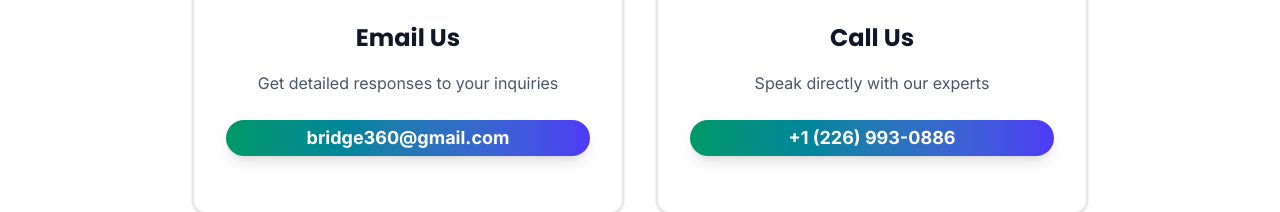
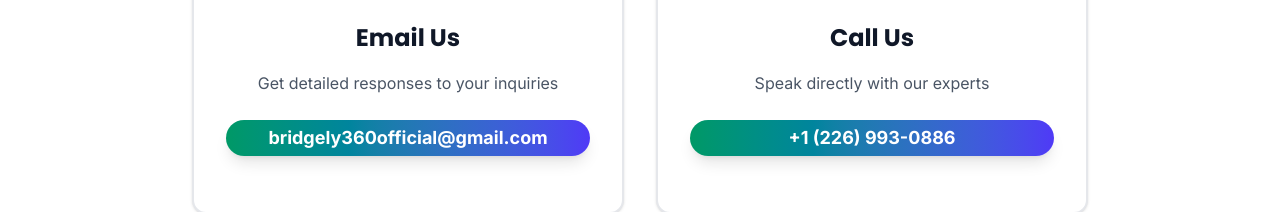
Before and after one commit to Ahmad-Munab/b360, a Next.js app: page /contact in a window 1280 px wide. Shown: the part 960-1172 px from the top of the page. Built offline with nearby package versions, Linux system fonts and the light colour scheme; no server answers.

Commit message:
email update

```diff
--- a/src/app/(public)/contact/page.tsx
+++ b/src/app/(public)/contact/page.tsx
@@ -15,8 +15,8 @@ export default function ContactPage() {
       icon: <Mail className="w-12 h-12" />,
       title: "Email Us",
       description: "Get detailed responses to your inquiries",
-      action: "bridge360@gmail.com",
-      href: "mailto:bridge360@gmail.com",
+      action: "bridgely360official@gmail.com",
+      href: "mailto:bridgely360official@gmail.com",
       gradient: "from-blue-500 to-blue-600",
     },
     {
```
